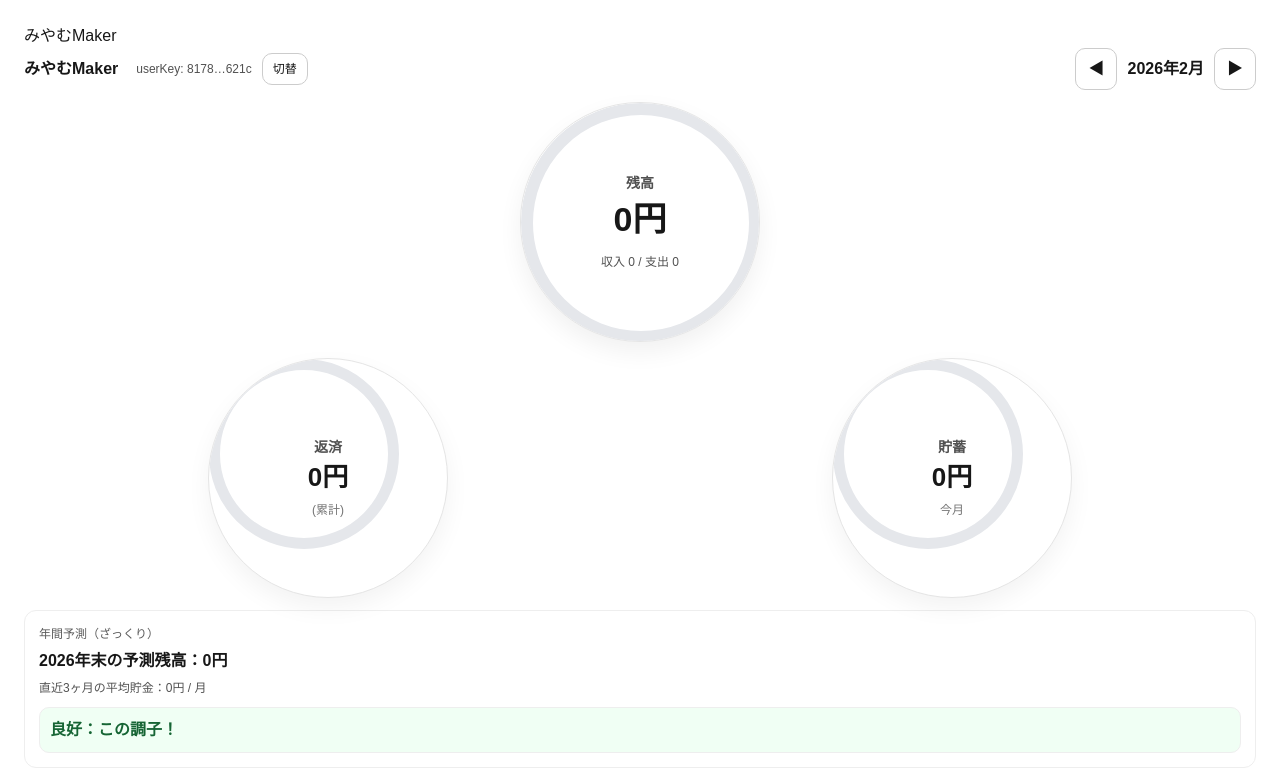
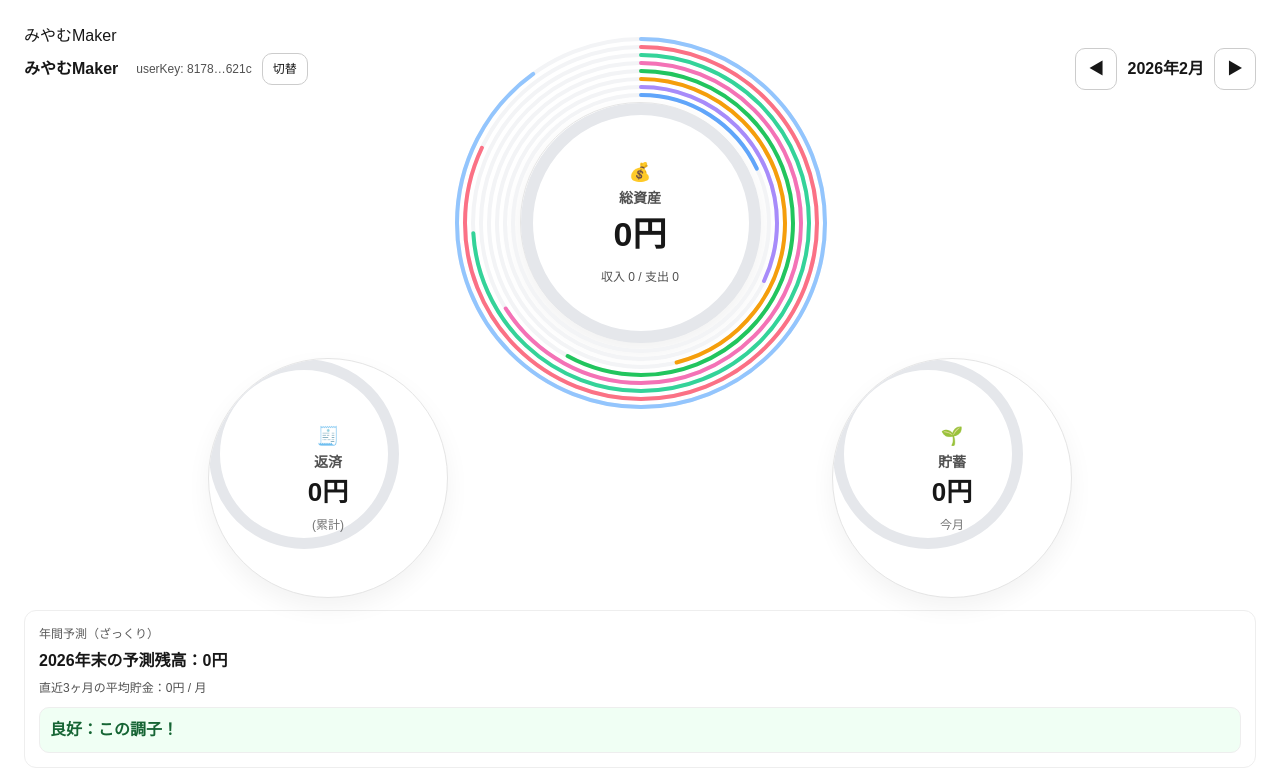
Before and after one commit to miyamu386-coder/miyamu-budget, a Next.js app: page / in a window 1280 px wide. Shown: the top 782 px of the page. Built offline with nearby package versions, Linux system fonts and the light colour scheme; no server answers.

Commit message:
UI: 残高→総資産（表示名変更）

```diff
--- a/app/TransactionsClient.tsx
+++ b/app/TransactionsClient.tsx
@@ -79,6 +79,7 @@ function normalizeUserKeyInput(s: string) {
 /**
  * ✅ リング描画（SVG）
  * progress: 0〜1
+ * inset: 0なら通常。外周リング用に -8, -16... のように負値を入れると外に広がる
  */
 function Ring({
   size,
@@ -86,12 +87,14 @@ function Ring({
   progress,
   color,
   trackColor = "#e5e7eb",
+  inset = 0,
 }: {
   size: number;
   stroke: number;
   progress: number;
   color: string;
   trackColor?: string;
+  inset?: number;
 }) {
   const p = clamp01(progress);
   const r = (size - stroke) / 2;
@@ -104,7 +107,7 @@ function Ring({
       height={size}
       style={{
         position: "absolute",
-        inset: 0,
+        inset,
         pointerEvents: "none",
       }}
       viewBox={`0 0 ${size} ${size}`}
@@ -219,6 +222,8 @@ export default function TransactionsClient({ initialTransactions }: Props) {
     [monthTransactions]
   );
 
+  const isAssetNegative = summary.balance < 0;
+
   // ✅ カテゴリ候補（フォーム用）
   const categorySuggestions = useMemo(() => {
     const set = new Set<string>();
@@ -229,13 +234,15 @@ export default function TransactionsClient({ initialTransactions }: Props) {
     return Array.from(set);
   }, [transactions]);
 
-  // --- ③ 目標：残高目標 / 今月の貯金目標 / 返済総額（任意入力）
+  // --- ③ 目標：総資産目標 / 今月の貯金目標 / 返済総額（任意入力）
   const [targetBalanceStr, setTargetBalanceStr] = useState<string>("200000");
   const targetBalance = Number(targetBalanceStr.replace(/,/g, "")) || 0;
 
   const remainToTarget = Math.max(0, targetBalance - summary.balance);
   const progressToTarget =
     targetBalance > 0 ? clamp01(summary.balance / targetBalance) : 0;
+
+  const isTargetAchieved = targetBalance > 0 && progressToTarget >= 1;
 
   const [monthlySaveTargetStr, setMonthlySaveTargetStr] =
     useState<string>("50000");
@@ -296,7 +303,7 @@ export default function TransactionsClient({ initialTransactions }: Props) {
       : "良好：この調子！";
 
   // =========================
-  // ✅ B：3つの円（残高/返済/貯蓄）＋タップで拡大＋詳細表示＋任意額入力UI
+  // ✅ B：3つの円（総資産/返済/貯蓄）＋タップで拡大＋詳細表示＋任意額入力UI
   // =========================
 
   // 返済総額（任意）
@@ -320,9 +327,11 @@ export default function TransactionsClient({ initialTransactions }: Props) {
   // 残り返済総額
   const remainingDebt = Math.max(0, debtTotal - repaidTotal);
 
+  const isPaidOff = debtTotal > 0 && remainingDebt === 0;
+
   // ✅ リング進捗
-  // 残高：目標に近づくほど増える（グレー）
-  const balanceRingProgress = progressToTarget;
+  // 総資産：目標に近づくほど増える（通常グレー、マイナスなら赤）
+  const assetRingProgress = progressToTarget;
 
   // 返済：B方式 → 「残り割合」が減っていく（赤）
   const debtRingProgress =
@@ -356,7 +365,7 @@ export default function TransactionsClient({ initialTransactions }: Props) {
     return activeCircle === key ? active : small;
   };
 
-  // ✅ リングのサイズは「固定」(ここがリング消え対策の肝)
+  // ✅ リングのサイズは「固定」
   const baseSizeFor = (key: "balance" | "debt" | "save") => {
     if (key === "balance") return isMobile ? 140 : 240;
     if (key === "debt") return isMobile ? 115 : 190;
@@ -366,15 +375,32 @@ export default function TransactionsClient({ initialTransactions }: Props) {
   // ✅ strokeも固定サイズに合わせて安定化
   const strokeFor = (key: "balance" | "debt" | "save") => {
     const s = baseSizeFor(key);
-    // 大きい円は少し太く、他は少し細く
     if (key === "balance") return s >= 200 ? 12 : 10;
     return s >= 180 ? 11 : 9;
   };
 
+  // ✅ ⑥：総資産の円の周りに追加リング最大8本（いまは“見た目枠”としてダミー）
+  // 後で「口座」「目標」「カテゴリ」等の実データに差し替える前提
+  const extraRings = useMemo(() => {
+    // 最大8本。色は仮（後で統一感あるパレットにする）
+    // progressは 0.15, 0.30... のダミー（後で差し替え）
+    const base = [
+      { progress: 0.18, color: "#60a5fa" },
+      { progress: 0.32, color: "#a78bfa" },
+      { progress: 0.46, color: "#f59e0b" },
+      { progress: 0.58, color: "#22c55e" },
+      { progress: 0.66, color: "#f472b6" },
+      { progress: 0.74, color: "#34d399" },
+      { progress: 0.82, color: "#fb7185" },
+      { progress: 0.9, color: "#93c5fd" },
+    ];
+    return base.slice(0, 8);
+  }, []);
+
   // どの円をタップしたかで入力UIを出す
   const circleEditorTitle =
     activeCircle === "balance"
-      ? "残高（目標残高を設定）"
+      ? "総資産（目標総資産を設定）"
       : activeCircle === "debt"
       ? "返済（返済総額を設定）"
       : activeCircle === "save"
@@ -383,6 +409,38 @@ export default function TransactionsClient({ initialTransactions }: Props) {
 
   return (
     <div>
+      {/* ③ 目標達成で光る（総資産カード） */}
+      <style jsx global>{`
+        @keyframes miyamuPulse {
+          0% {
+            transform: scale(1);
+            box-shadow: 0 10px 25px rgba(0, 0, 0, 0.06);
+          }
+          50% {
+            transform: scale(1.01);
+            box-shadow: 0 18px 40px rgba(34, 197, 94, 0.22);
+          }
+          100% {
+            transform: scale(1);
+            box-shadow: 0 10px 25px rgba(0, 0, 0, 0.06);
+          }
+        }
+        @keyframes miyamuSpark {
+          0% {
+            transform: translateY(0);
+            opacity: 0.85;
+          }
+          50% {
+            transform: translateY(-2px);
+            opacity: 1;
+          }
+          100% {
+            transform: translateY(0);
+            opacity: 0.85;
+          }
+        }
+      `}</style>
+
       {/* ① 月切替 */}
       <div
         style={{
@@ -537,7 +595,7 @@ export default function TransactionsClient({ initialTransactions }: Props) {
           marginBottom: 12,
         }}
       >
-        {/* 上の円（残高） */}
+        {/* 上の円（総資産） */}
         <div
           style={{
             gridColumn: "1 / 3",
@@ -566,24 +624,45 @@ export default function TransactionsClient({ initialTransactions }: Props) {
               cursor: "pointer",
               textAlign: "center",
               position: "relative",
-              overflow: "hidden",
+              overflow: "visible", // ✅ 外周リングを見せる
+              animation: isTargetAchieved ? "miyamuPulse 1.4s ease-in-out infinite" : "none",
             }}
           >
-            {/* ✅ 残高リング（グレー）※サイズは固定で描画 */}
+            {/* ✅ ① メインリング（総資産：通常グレー/赤字なら赤） */}
             <Ring
               size={baseSizeFor("balance")}
               stroke={strokeFor("balance")}
-              progress={balanceRingProgress}
-              color="#9ca3af"
+              progress={assetRingProgress}
+              color={isAssetNegative ? "#ef4444" : "#9ca3af"}
             />
 
+            {/* ✅ ⑥ 追加リング最大8本（外周） */}
+            {extraRings.map((r, i) => {
+              const pad = 10 + i * 8; // 外側へ
+              const size = baseSizeFor("balance") + pad * 2;
+              return (
+                <Ring
+                  key={i}
+                  size={size}
+                  stroke={4}
+                  progress={r.progress}
+                  color={r.color}
+                  trackColor="#f3f4f6"
+                  inset={-pad}
+                />
+              );
+            })}
+
+            <div style={{ fontSize: 18, marginBottom: 2 }}>💰</div>
             <div style={{ fontSize: 14, opacity: 0.75, fontWeight: 700 }}>
-              残高
+              総資産
             </div>
+
             <div
               style={{
                 fontSize: activeCircle === "balance" ? 42 : 34,
                 fontWeight: 900,
+                color: isAssetNegative ? "#ef4444" : "inherit", // ✅ ② マイナス赤
               }}
             >
               {yen(summary.balance)}円
@@ -596,6 +675,23 @@ export default function TransactionsClient({ initialTransactions }: Props) {
             {activeCircle === "balance" && (
               <div style={{ marginTop: 6, fontSize: 12, opacity: 0.75 }}>
                 目標まであと {yen(remainToTarget)}円
+              </div>
+            )}
+
+            {isTargetAchieved && (
+              <div
+                style={{
+                  marginTop: 8,
+                  padding: "6px 10px",
+                  borderRadius: 999,
+                  background: "#f0fff4",
+                  border: "1px solid #bbf7d0",
+                  color: "#166534",
+                  fontWeight: 900,
+                  fontSize: 12,
+                }}
+              >
+                ✨ 目標達成！
               </div>
             )}
           </div>
@@ -627,14 +723,14 @@ export default function TransactionsClient({ initialTransactions }: Props) {
               overflow: "hidden",
             }}
           >
-            {/* ✅ 返済リング（赤：残り割合が減る）※サイズ固定で描画 */}
             <Ring
               size={baseSizeFor("debt")}
               stroke={strokeFor("debt")}
               progress={debtRingProgress}
-              color="#ef4444"
+              color={isPaidOff ? "#22c55e" : "#ef4444"} // ✅ ④ 完済したら緑寄せ
             />
 
+            <div style={{ fontSize: 18, marginBottom: 2 }}>🧾</div>
             <div style={{ fontSize: 14, opacity: 0.75, fontWeight: 700 }}>
               返済
             </div>
@@ -649,6 +745,24 @@ export default function TransactionsClient({ initialTransactions }: Props) {
             <div style={{ marginTop: 4, fontSize: 12, opacity: 0.6 }}>
               (累計)
             </div>
+
+            {isPaidOff && (
+              <div
+                style={{
+                  marginTop: 8,
+                  padding: "6px 10px",
+                  borderRadius: 999,
+                  background: "#f0fff4",
+                  border: "1px solid #bbf7d0",
+                  color: "#166534",
+                  fontWeight: 900,
+                  fontSize: 12,
+                  animation: "miyamuSpark 0.9s ease-in-out infinite",
+                }}
+              >
+                🎉 完済！
+              </div>
+            )}
 
             {activeCircle === "debt" && (
               <div style={{ marginTop: 10, fontSize: 13, opacity: 0.85 }}>
@@ -684,14 +798,14 @@ export default function TransactionsClient({ initialTransactions }: Props) {
               overflow: "hidden",
             }}
           >
-            {/* ✅ 貯蓄リング（緑）※サイズ固定で描画 */}
             <Ring
               size={baseSizeFor("save")}
               stroke={strokeFor("save")}
               progress={saveRingProgress}
-              color="#22c55e"
+              color={progressMonthlySave >= 1 ? "#22c55e" : "#22c55e"}
             />
 
+            <div style={{ fontSize: 18, marginBottom: 2 }}>🌱</div>
             <div style={{ fontSize: 14, opacity: 0.75, fontWeight: 700 }}>
               貯蓄
             </div>
@@ -731,7 +845,7 @@ export default function TransactionsClient({ initialTransactions }: Props) {
           {activeCircle === "balance" && (
             <>
               <div style={{ fontSize: 12, opacity: 0.7, marginBottom: 6 }}>
-                目標残高（任意）
+                目標総資産（任意）
               </div>
               <div style={{ display: "flex", alignItems: "center", gap: 8 }}>
                 <input
```
Also changed, not shown: app/PieChart.tsx (+5 -5 lines).
